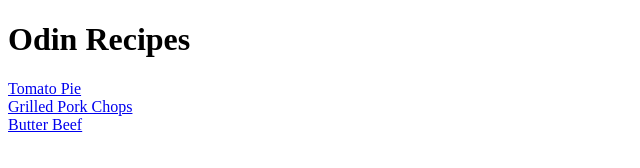
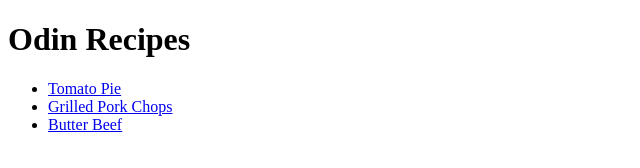
Before and after one commit to HarutoAmakawa/odin-recipes, a plain HTML site: page index.html in a window 1280 px wide. Shown: the whole page, without its empty margins (0-640 px from the left). Drawn offline with Linux system fonts and the light colour scheme.

Commit message:
Fixed Links

```diff
--- a/index.html
+++ b/index.html
@@ -8,8 +8,10 @@
 </head>
 <body>
     <h1>Odin Recipes</h1>
-    <a href="./recipes/tomato_pie.html">Tomato Pie</a><br>
-    <a href="./recipes/grilled_pork_chops.html">Grilled Pork Chops</a><br>
-    <a href="./recipes/butter_beef.html">Butter Beef</a><br>
+    <ul>
+        <li><a href="./recipes/tomato_pie.html">Tomato Pie</a></li>
+        <li><a href="./recipes/grilled_pork_chops.html">Grilled Pork Chops</a></li>
+        <li><a href="./recipes/butter_beef.html">Butter Beef</a></li>
+    </ul>
 </body>
 </html>
```
